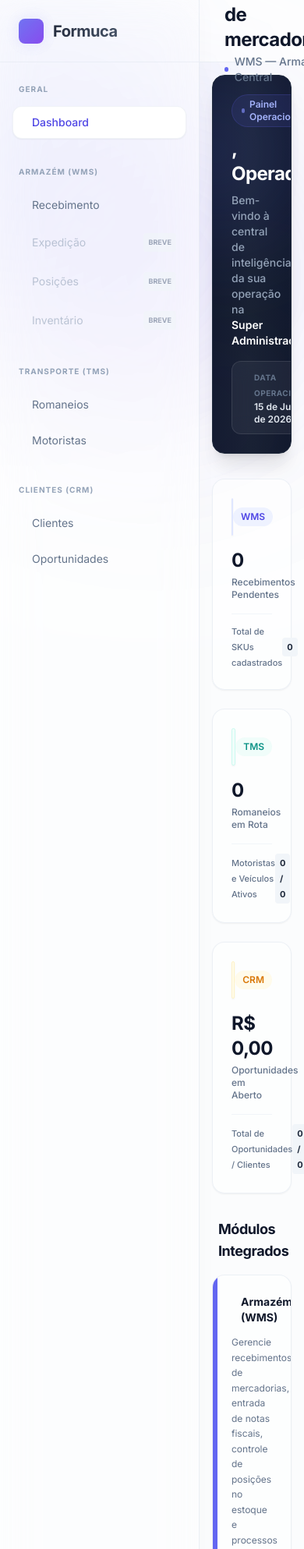
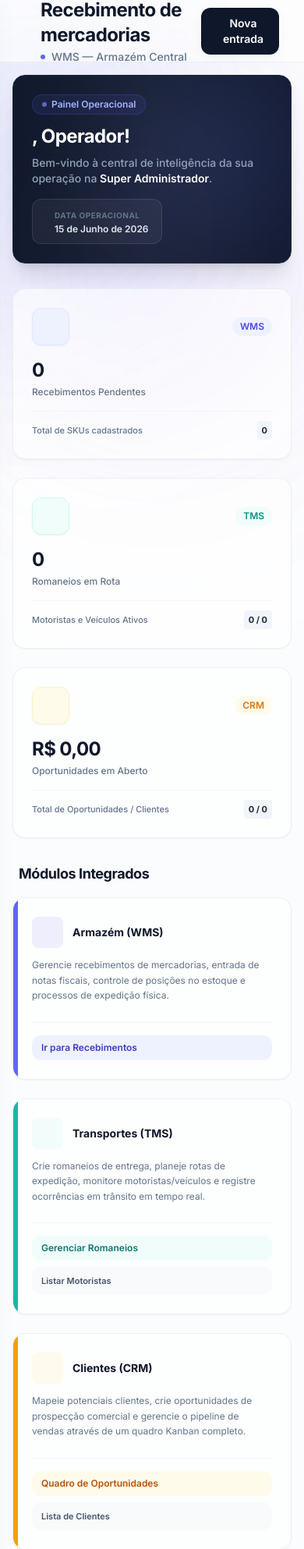
Before and after one commit to ViniTxiss/erp-logistica, a Django app: page / in a window 390 px wide; the page is wider, and only the part inside the window is pictured. Shown: the top 1987 px of that part at 78% size. Run offline with Django 5.2, Linux system fonts and the light colour scheme; the visitor is signed in with stand-in values (Sample User, id 1); data comes from the database, SQL or seed files in the repository; data that the repository does not hold is empty; parts of the project's set-up code (start-up, migrations or seed data) failed here and were passed over; some libraries are stand-ins or nearby versions.

Commit message:
feat: make sidebar responsive and toggleable with Alpine.js

```diff
--- a/backend/templates/base.html
+++ b/backend/templates/base.html
@@ -75,11 +75,24 @@
 
     {% block extra_head %}{% endblock %}
 </head>
-<body class="h-full flex overflow-hidden text-slate-800 text-sm" hx-headers='{"X-CSRFToken": "{{ csrf_token }}"}'>
+<body class="h-full flex overflow-hidden text-slate-800 text-sm" hx-headers='{"X-CSRFToken": "{{ csrf_token }}"}' x-data="{ sidebarOpen: false }">
 
     <!-- Decorative Background Elements (Mesh Gradient feel) -->
     <div class="absolute top-0 -left-40 w-96 h-96 bg-brand-400 rounded-full mix-blend-multiply filter blur-[128px] opacity-20 pointer-events-none"></div>
     <div class="absolute top-40 right-0 w-96 h-96 bg-violet-400 rounded-full mix-blend-multiply filter blur-[128px] opacity-20 pointer-events-none"></div>
+
+    <!-- Sidebar Backdrop (Mobile only) -->
+    <div x-show="sidebarOpen"
+         @click="sidebarOpen = false"
+         class="fixed inset-0 z-20 bg-slate-900/40 backdrop-blur-sm lg:hidden"
+         x-transition:enter="transition ease-out duration-300"
+         x-transition:enter-start="opacity-0"
+         x-transition:enter-end="opacity-100"
+         x-transition:leave="transition ease-in duration-200"
+         x-transition:leave-start="opacity-100"
+         x-transition:leave-end="opacity-0"
+         x-cloak>
+    </div>
 
     <!-- Sidebar -->
     {% include 'components/sidebar.html' %}
--- a/backend/templates/components/sidebar.html
+++ b/backend/templates/components/sidebar.html
@@ -1,11 +1,20 @@
-<aside class="w-64 flex-shrink-0 bg-white/60 backdrop-blur-xl border-r border-slate-200/60 flex flex-col transition-all duration-300 shadow-[4px_0_24px_rgba(0,0,0,0.02)] z-20">
-    <!-- Logo -->
-    <a href="{% url 'dashboard' %}" class="h-20 flex items-center px-6 border-b border-slate-200/60 hover:opacity-90 transition-opacity">
-        <div class="w-8 h-8 rounded-lg bg-gradient-to-br from-brand-500 to-violet-600 flex items-center justify-center shadow-glow mr-3">
-            <i class="ti ti-package text-white text-lg"></i>
-        </div>
-        <span class="text-xl font-bold tracking-tight bg-clip-text text-transparent bg-gradient-to-r from-slate-900 to-slate-700">Formuca</span>
-    </a>
+<aside class="-translate-x-full fixed inset-y-0 left-0 z-30 w-64 bg-white/95 backdrop-blur-xl border-r border-slate-200/60 flex flex-col transition-all duration-300 shadow-[4px_0_24px_rgba(0,0,0,0.02)] lg:static lg:translate-x-0"
+       :class="sidebarOpen ? 'translate-x-0' : '-translate-x-full'">
+    <!-- Logo & Close Header -->
+    <div class="h-20 flex items-center justify-between px-6 border-b border-slate-200/60">
+        <a href="{% url 'dashboard' %}" class="flex items-center hover:opacity-90 transition-opacity">
+            <div class="w-8 h-8 rounded-lg bg-gradient-to-br from-brand-500 to-violet-600 flex items-center justify-center shadow-glow mr-3">
+                <i class="ti ti-package text-white text-lg"></i>
+            </div>
+            <span class="text-xl font-bold tracking-tight bg-clip-text text-transparent bg-gradient-to-r from-slate-900 to-slate-700">Formuca</span>
+        </a>
+        <!-- Close Button (Mobile only) -->
+        <button @click="sidebarOpen = false"
+                class="p-1.5 rounded-lg text-slate-400 hover:bg-slate-100 hover:text-slate-600 lg:hidden focus:outline-none transition-colors"
+                aria-label="Fechar menu">
+            <i class="ti ti-x text-xl"></i>
+        </button>
+    </div>
 
     <!-- Navigation -->
     <nav class="flex-1 overflow-y-auto py-6 px-4 space-y-8">
--- a/backend/templates/components/topbar.html
+++ b/backend/templates/components/topbar.html
@@ -1,5 +1,12 @@
 <header class="h-20 bg-white/60 backdrop-blur-xl border-b border-slate-200/60 flex items-center justify-between px-8 flex-shrink-0 z-20 sticky top-0">
-    <!-- Left side: Breadcrumb / Title -->
+    <!-- Left side: Breadcrumb / Title & Toggle Button -->
+    <div class="flex items-center gap-3">
+        <!-- Hamburger Menu Button (Mobile/Tablet only) -->
+        <button @click="sidebarOpen = !sidebarOpen"
+                class="p-2 -ml-2 rounded-xl text-slate-500 hover:bg-slate-100 hover:text-slate-900 transition-all duration-200 lg:hidden focus:outline-none focus:ring-2 focus:ring-brand-500"
+                aria-label="Abrir menu">
+            <i class="ti ti-menu-2 text-2xl"></i>
+        </button>
         <div>
             <h1 class="text-2xl font-bold tracking-tight text-slate-900">
                 {% block page_title %}Recebimento de mercadorias{% endblock %}
@@ -8,6 +15,7 @@
                 <span class="w-1.5 h-1.5 rounded-full bg-brand-500"></span>
                 {% block page_subtitle %}WMS — Armazém Central{% endblock %}
             </p>
+        </div>
     </div>
 
     <!-- Right side: Actions -->
```
Lines whose indentation alone changed are shown as unchanged.
